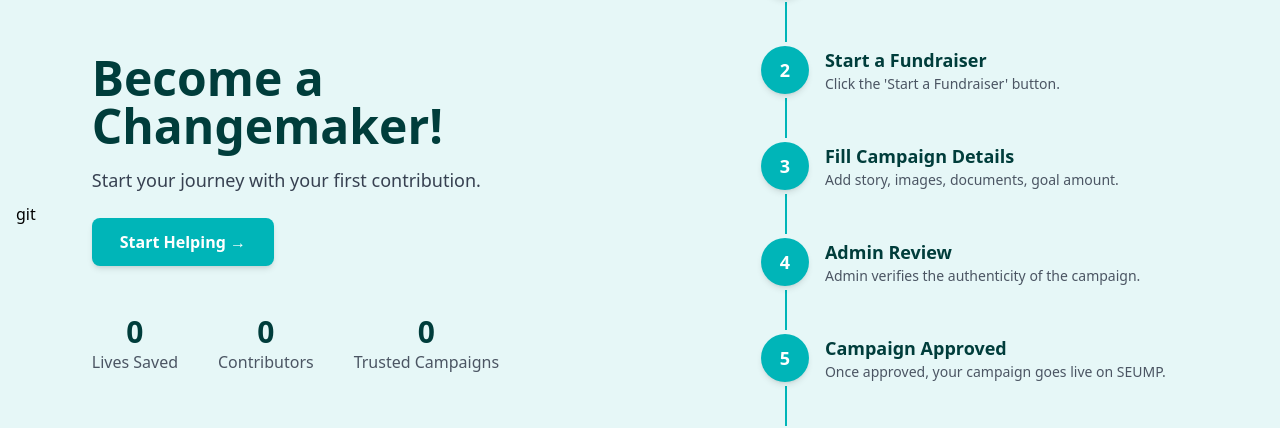
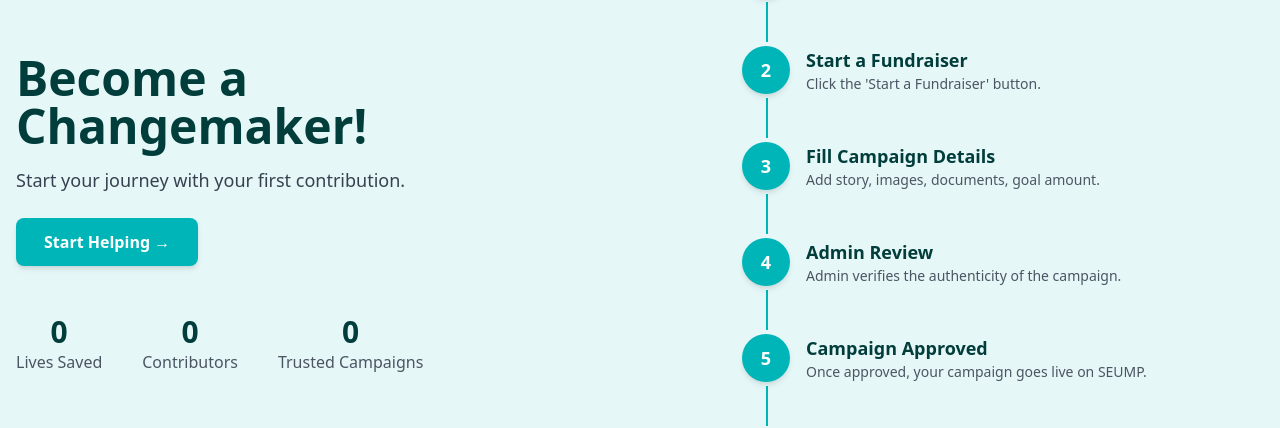
Before and after one commit to yaserkhan55/fund, a React app in the folder Frontend/: page / in a window 1280 px wide. Shown: the part 242-670 px from the top of the page. Built offline with nearby package versions, Linux system fonts and the light colour scheme; no server answers; the HTML template or start-up script is replaced by a standard one.

Commit message:
code written

```diff
--- a/Frontend/src/components/Hero.jsx
+++ b/Frontend/src/components/Hero.jsx
@@ -49,8 +49,7 @@ export default function Hero() {
       {/* Wrapper */}
       <div className="max-w-7xl mx-auto flex flex-col md:flex-row items-center gap-14">
 
-        {/* LEFT SIDE */}
-git        <div className="flex-1">
+        {/* LEFT SIDE */}      <div className="flex-1">
           <h1 className="text-4xl md:text-5xl font-bold text-[#003D3B] leading-tight">
             Become a <br /> Changemaker!
           </h1>
```
